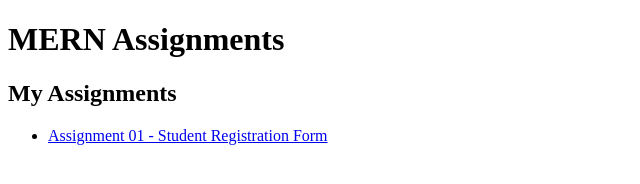
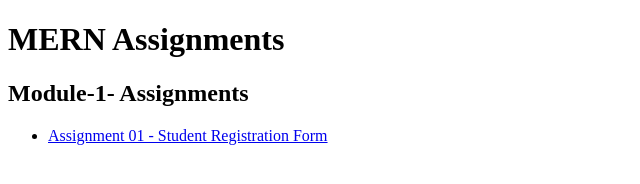
Before and after one commit to Mohan-25-oss/MERN-Assignments, a plain HTML site: page index.html in a window 1280 px wide. Shown: the whole page, without its empty margins (0-640 px from the left). Drawn offline with Linux system fonts and the light colour scheme.

Commit message:
Update the Dashboard name

```diff
--- a/index.html
+++ b/index.html
@@ -10,7 +10,7 @@
 
     <h1>MERN Assignments</h1>
 
-    <h2>My Assignments</h2>
+    <h2>Module-1- Assignments</h2>
 
     <ul>
         <li>
```
